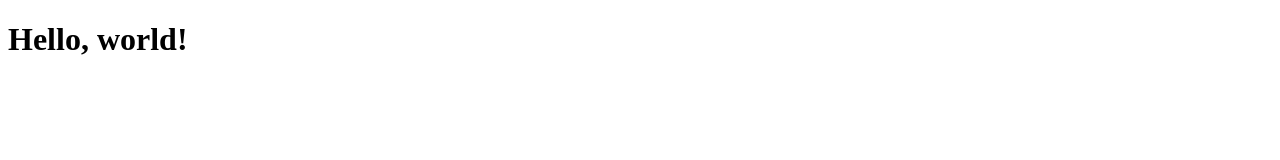
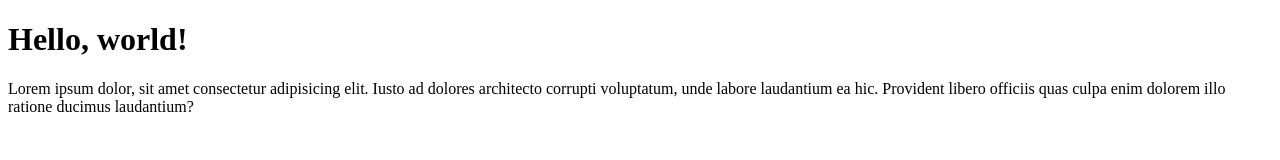
Before and after one commit to MelissaPabst/savvycoders2, a plain HTML site: page index.html in a window 1280 px wide. Drawn offline with Linux system fonts and the light colour scheme.

Commit message:
adds lorem ipsum

```diff
--- a/index.html
+++ b/index.html
@@ -8,5 +8,7 @@
 </head>
 <body>
     <h1>Hello, world!</h1>
+
+    <p>Lorem ipsum dolor, sit amet consectetur adipisicing elit. Iusto ad dolores architecto corrupti voluptatum, unde labore laudantium ea hic. Provident libero officiis quas culpa enim dolorem illo ratione ducimus laudantium?</p>
 </body>
 </html>
```
